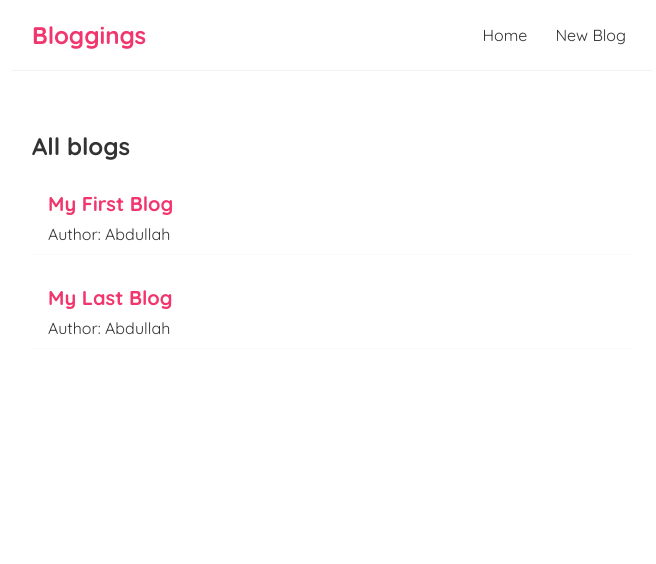
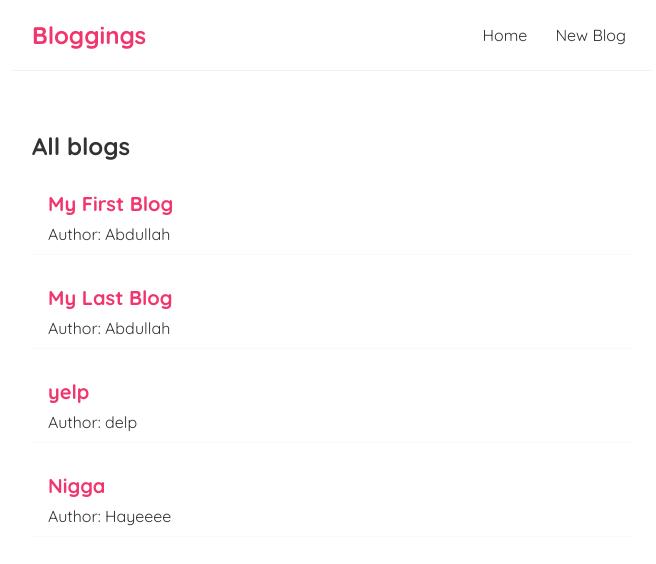
Before and after one commit to abdullah-rizwan1/bloggings, a React (Create React App) app: page / in a window 1280 px wide. Shown: the top 564 px of the page, without its empty margins (308-964 px from the left). Built offline with nearby package versions, Linux system fonts and the light colour scheme; data requests are answered from the project's data file.

Commit message:
posting new blog to the json server

```diff
--- a/data/db.json
+++ b/data/db.json
@@ -4,13 +4,25 @@
       "title": "My First Blog",
       "body": "This is my first blog.",
       "author": "Abdullah",
-            "id": 1
+      "id": "1"
     },
     {
       "title": "My Last Blog",
       "body": "This is my last blog.",
       "author": "Abdullah",
-            "id": 2
+      "id": "2"
+    },
+    {
+      "id": "edca",
+      "title": "yelp",
+      "body": "welp",
+      "author": "delp"
+    },
+    {
+      "id": "6e39",
+      "title": "Nigga",
+      "body": "money",
+      "author": "Hayeeee"
     }
   ]
 }
--- a/src/CreateBlog.js
+++ b/src/CreateBlog.js
@@ -4,10 +4,28 @@
   const [title, setTitle] = useState('')
   const [body, setBody] = useState('')
   const [author, setAuthor] = useState('')
+  const [isPending, setIsPending] = useState(false)
+
+  const handleSubmit = (e) => {
+    e.preventDefault()
+    const blog = { title, body, author }
+
+    setIsPending(true)
+
+    fetch('http://localhost:8000/blogs', {
+      method: 'POST',
+      headers: { 'Content-Type': 'application/json' },
+      body: JSON.stringify(blog),
+    }).then(() => {
+      console.log('New Blog Added')
+      setIsPending(false)
+    })
+  }
+
   return (
     <div className="create">
       <h2>Add a New Blog</h2>
-      <form>
+      <form onSubmit={handleSubmit}>
         <label>Blog Title</label>
         <input
           type="text"
@@ -27,7 +45,8 @@
           value={author}
           onChange={(e) => setAuthor(e.target.value)}
         />
-        <button>Add Blog</button>
+        {!isPending && <button>Add Blog</button>}
+        {isPending && <button disabled>Adding Blog... </button>}
       </form>
     </div>
   )
```
Lines whose indentation alone changed are shown as unchanged.
